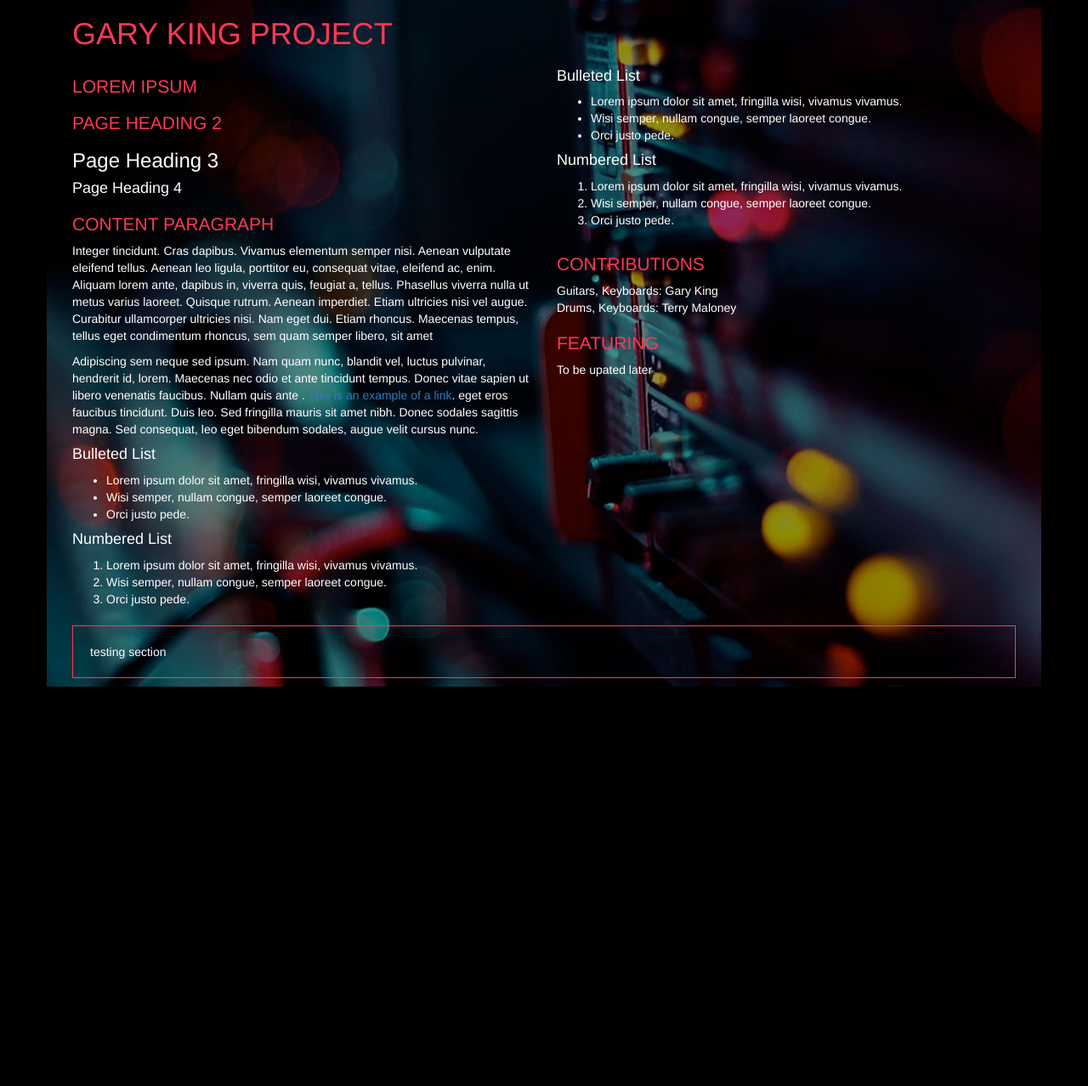
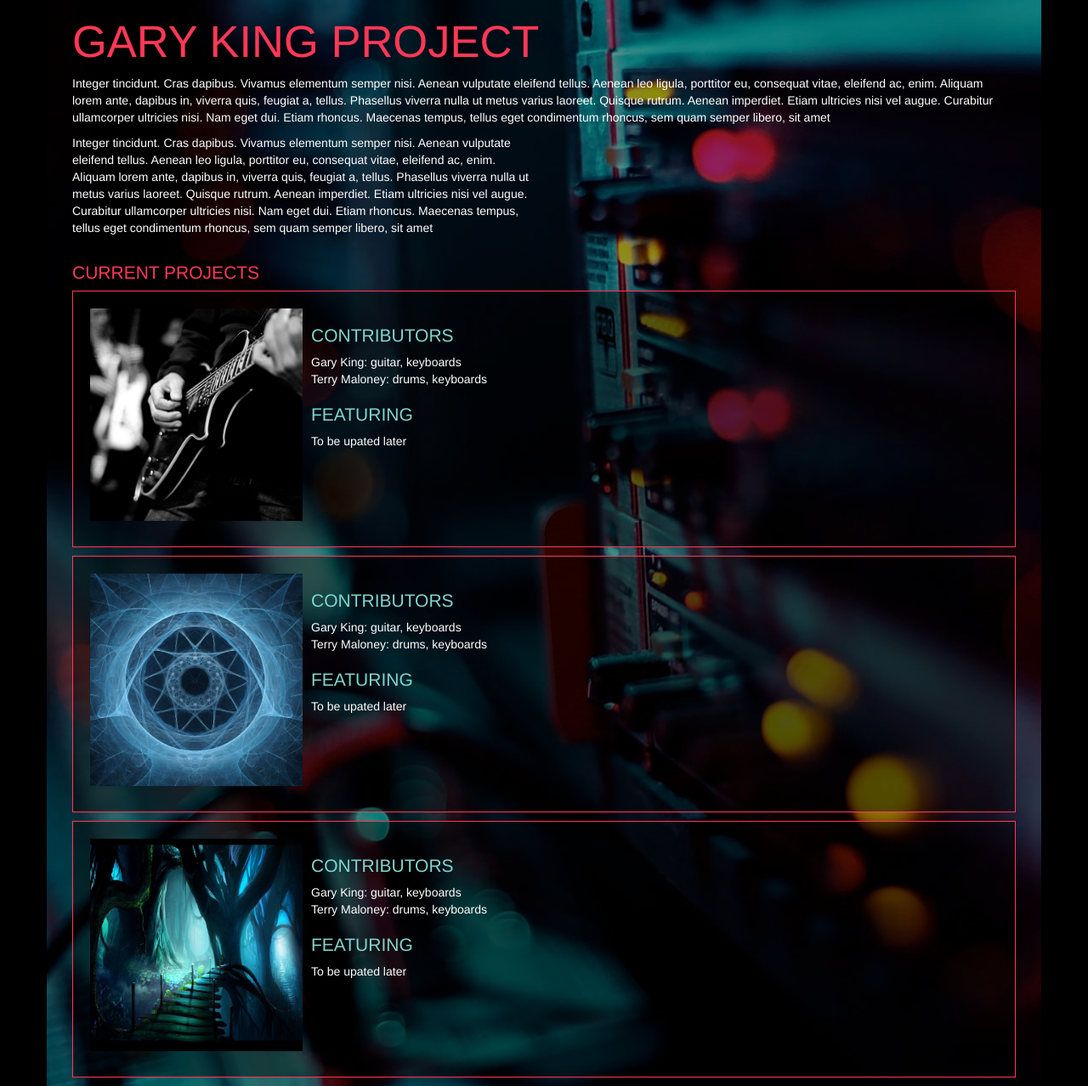
Before and after one commit to garyking11/garykingproject, a PHP site: page / in a window 1280 px wide. Shown: the whole page at 85% size. Before the commit the page ends 808 px from the top, so only its background shows below. Run offline with PHP 8.4, Linux system fonts and the light colour scheme; some libraries are stand-ins or nearby versions.

Commit message:
Updates to home page layout

```diff
--- a/assets/css/styles.css
+++ b/assets/css/styles.css
@@ -6,7 +6,6 @@ body {
 .container {
 
     background: #000 url('/assets/images/bg-electronic.jpg') no-repeat center center;
-
     min-height: 600px;
 }
 
@@ -14,17 +13,61 @@ section.pink-border {
     border: 1px solid #ff3856;
     padding: 20px;
     margin: 10px 0;
+    background: rgba(0, 0, 0, 0.42);
 }
 
-h1, h2 {
-    color: #ff3856;
+h1.heading {
+    font-size: 3.75em;
+}
+
+h1, h2, h3, h4, h5 {
     text-transform: uppercase;
 }
-h1  {
-    font-size: 2.5
-    0em;
+
+h1 {
+    color: #ff3856;
+    font-size: 2.50em;
 }
 
-h2  {
+h2 {
+    color: #ff3856;
     font-size: 1.5em;
 }
+
+h3 {
+    font-size: 1.5em;
+    color: #7fd4cf;
+}
+
+a, input, textarea {
+    outline: none;
+}
+
+.image-max-150 {
+    max-width: 150px;
+}
+
+.image-max-250 {
+    max-width: 250px;
+}
+
+.image-max-350 {
+    max-width: 350px;
+}
+
+.clear {
+    clear: both;
+}
+
+img.pull-right {
+    margin-left: 10px;
+    margin-bottom: 10px;
+}
+
+img.pull-left {
+    margin-right: 10px;
+    margin-bottom: 10px;
+}
+.content-info {
+    margin-left: 10px;
+}
--- a/index.html
+++ b/index.html
@@ -32,106 +32,91 @@
 <div class="container">
     <header>
         <div class="col-sm-12 col-md-12 col-lg-12">
-            <h1>GARY KING PROJECT</h1>
+            <h1 class="heading">GARY KING PROJECT</h1>
+            <p>
+                Integer tincidunt. Cras dapibus. Vivamus elementum semper nisi. Aenean vulputate eleifend tellus. Aenean leo ligula, porttitor eu, consequat vitae, eleifend ac, enim. Aliquam lorem ante, dapibus in, viverra quis, feugiat a, tellus. Phasellus viverra nulla ut metus varius laoreet. Quisque rutrum. Aenean imperdiet. Etiam ultricies nisi vel augue. Curabitur ullamcorper ultricies nisi. Nam eget dui. Etiam rhoncus. Maecenas tempus, tellus eget condimentum rhoncus, sem quam semper libero, sit amet</p>
         </div>
 
     </header>
 
-    <section>
+    <section class="wow fadeIn">
         <div class="col-sm-12 col-md-6 col-lg-6">
-            <h2>Lorem Ipsum</h2>
+            <p>
+                Integer tincidunt. Cras dapibus. Vivamus elementum semper nisi. Aenean vulputate eleifend tellus. Aenean leo ligula, porttitor eu, consequat vitae, eleifend ac, enim. Aliquam lorem ante, dapibus in, viverra quis, feugiat a, tellus. Phasellus viverra nulla ut metus varius laoreet. Quisque rutrum. Aenean imperdiet. Etiam ultricies nisi vel augue. Curabitur ullamcorper ultricies nisi. Nam eget dui. Etiam rhoncus. Maecenas tempus, tellus eget condimentum rhoncus, sem quam semper libero, sit amet</p>
 
-            <h2>Page Heading 2</h2>
-            <h3>Page Heading 3</h3>
-            <h4>Page Heading 4</h4>
-            <h2>Content Paragraph</h2>
-            <p>
-                Integer tincidunt. Cras dapibus. Vivamus elementum semper nisi. Aenean vulputate eleifend tellus. Aenean
-                leo ligula, porttitor eu, consequat vitae, eleifend ac, enim. Aliquam lorem ante, dapibus in, viverra
-                quis, feugiat a, tellus. Phasellus viverra nulla ut metus varius laoreet. Quisque rutrum. Aenean
-                imperdiet. Etiam ultricies nisi vel augue. Curabitur ullamcorper ultricies nisi. Nam eget dui. Etiam
-                rhoncus. Maecenas tempus, tellus eget condimentum rhoncus, sem quam semper libero, sit amet</p>
-
-            <p>
-                Adipiscing sem neque sed ipsum. Nam quam nunc, blandit vel, luctus pulvinar, hendrerit id, lorem.
-                Maecenas nec odio et ante tincidunt tempus. Donec vitae sapien ut libero venenatis faucibus. Nullam quis
-                ante . <a href="/">This is an example of a link</a>. eget eros faucibus tincidunt. Duis leo. Sed
-                fringilla mauris sit amet nibh. Donec sodales sagittis magna. Sed consequat, leo eget bibendum sodales,
-                augue velit cursus nunc.</p>
-
-            <h4>Bulleted List</h4>
-            <ul>
-                <li>
-                    Lorem ipsum dolor sit amet, fringilla wisi, vivamus vivamus.
-                </li>
-                <li>
-                    Wisi semper, nullam congue, semper laoreet congue.
-                </li>
-                <li>
-                    Orci justo pede.
-                </li>
-            </ul>
-            <h4>Numbered List</h4>
-            <ol>
-                <li>
-                    Lorem ipsum dolor sit amet, fringilla wisi, vivamus vivamus.
-                </li>
-                <li>
-                    Wisi semper, nullam congue, semper laoreet congue.
-                </li>
-                <li>
-                    Orci justo pede.
-                </li>
-            </ol>
         </div>
         <div class="col-sm-12 col-md-6 col-lg-6">
-            <h4>Bulleted List</h4>
-            <ul>
-                <li>
-                    Lorem ipsum dolor sit amet, fringilla wisi, vivamus vivamus.
-                </li>
-                <li>
-                    Wisi semper, nullam congue, semper laoreet congue.
-                </li>
-                <li>
-                    Orci justo pede.
-                </li>
-            </ul>
-            <h4>Numbered List</h4>
-            <ol>
-                <li>
-                    Lorem ipsum dolor sit amet, fringilla wisi, vivamus vivamus.
-                </li>
-                <li>
-                    Wisi semper, nullam congue, semper laoreet congue.
-                </li>
-                <li>
-                    Orci justo pede.
-                </li>
-            </ol>
+
 
         </div>
 
         <div class="col-sm-12 col-md-4 col-lg-4">
-            <ul class="list-unstyled">
-                <h2>Contributions</h2>
-                <li>Guitars, Keyboards: Gary King</li>
-                <li>Drums, Keyboards: Terry Maloney</li>
-            </ul>
-
-            <h2>FEATURING</h2>
-            <ul class="list-unstyled">
-                <li>To be upated later</li>
-            </ul>
+           &nbsp;
         </div>
         <div class="col-sm-12 col-md-8 col-lg-8">
-
 
         </div>
     </section>
 
-    <div class="col-sm-12 col-md-12 col-lg-128">
-        <section class="pink-border">testing section</section>
+    <div class="col-sm-12 col-md-12 col-lg-12">
+        <h2>Current Projects</h2>
+
+        <section class="pink-border">
+            <a href="#"><img class="image-max-250 pull-left" src="/assets/images/gary-gtr.jpg"></a>
+
+            <div class="">
+
+                <h3>Contributors</h3>
+                <ul class="list-unstyled">
+                    <li>Gary King: guitar, keyboards</li>
+                    <li>Terry Maloney: drums, keyboards</li>
+                </ul>
+
+                <h3>FEATURING</h3>
+                <ul class="list-unstyled">
+                    <li>To be upated later</li>
+                </ul>
+            </div>
+            <div class="clear"></div>
+        </section>
+
+        <section class="pink-border">
+            <a href="#"><img class="image-max-250 pull-left" src="/assets/images/album2.jpg"></a>
+
+            <div class="">
+
+                <h3>Contributors</h3>
+                <ul class="list-unstyled">
+                    <li>Gary King: guitar, keyboards</li>
+                    <li>Terry Maloney: drums, keyboards</li>
+                </ul>
+
+                <h3>FEATURING</h3>
+                <ul class="list-unstyled">
+                    <li>To be upated later</li>
+                </ul>
+            </div>
+            <div class="clear"></div>
+        </section>
+
+        <section class="pink-border">
+            <a href="#"><img class="image-max-250 pull-left" src="/assets/images/album3.jpg"></a>
+
+            <div class="">
+
+                <h3>Contributors</h3>
+                <ul class="list-unstyled">
+                    <li>Gary King: guitar, keyboards</li>
+                    <li>Terry Maloney: drums, keyboards</li>
+                </ul>
+
+                <h3>FEATURING</h3>
+                <ul class="list-unstyled">
+                    <li>To be upated later</li>
+                </ul>
+            </div>
+            <div class="clear"></div>
+        </section>
     </div>
 
 </div>
```
Also changed, not shown: assets/images/album1.jpg (added), assets/images/album2.jpg (added), assets/images/album3.jpg (added), assets/images/gary-gtr.jpg (added).
